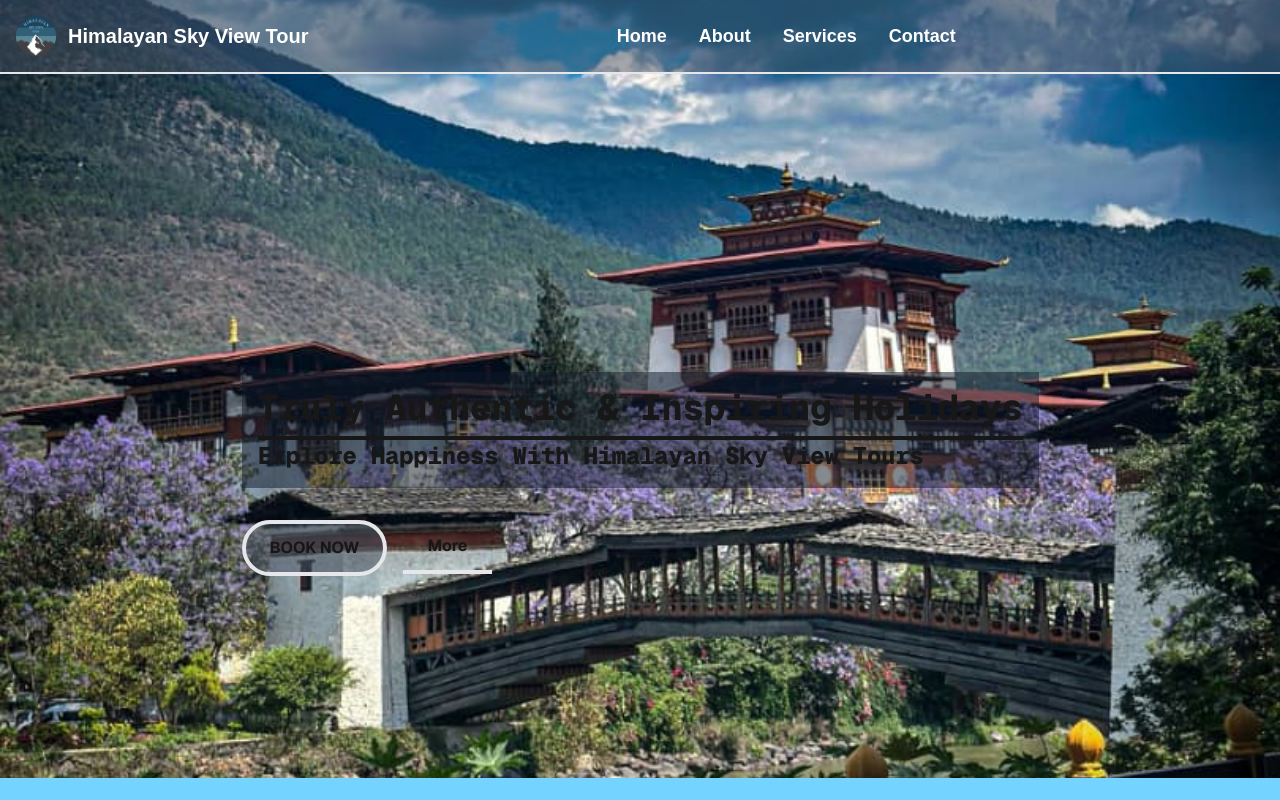
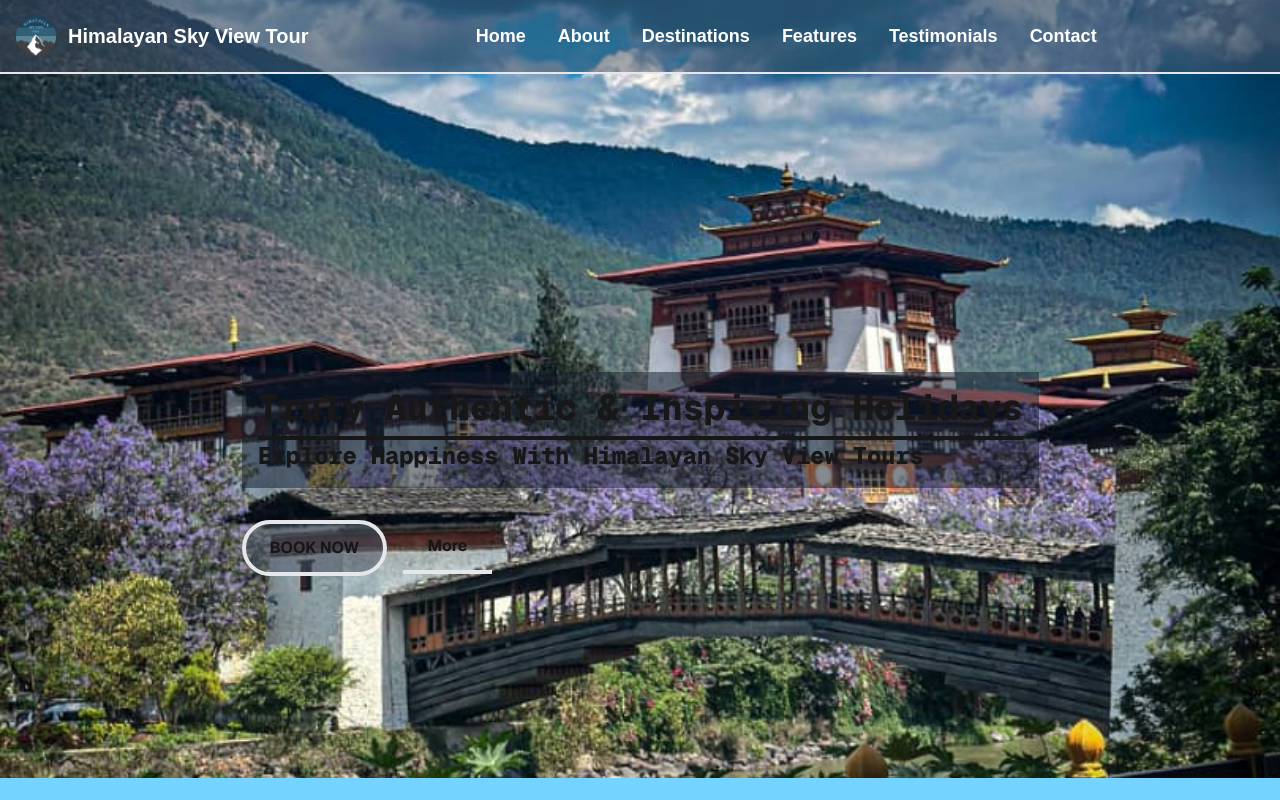
Before and after one commit to Passang-Dorji/BhutanTour, a Next.js app: page / in a window 1280 px wide. Shown: the top 800 px of the page. Built offline with nearby package versions, Linux system fonts and the light colour scheme.

Commit message:
fix: fixes navbar

```diff
--- a/app/component/Navbar.tsx
+++ b/app/component/Navbar.tsx
@@ -7,6 +7,12 @@ import Link from "next/link";
 export default function Navbar() {
 	const [isOpen, setIsOpen] = useState(false);
 
+	const scrollToSection = (id: string) => {
+		const section = document.getElementById(id);
+		if (section) {
+			section.scrollIntoView({ behavior: "smooth" });
+		}
+	};
 	return (
 		<nav className="bg-gray-600/50 border-gray-200 border-b-2 sticky top-0 z-10">
 			<div className="max-w-screen-xl flex flex-wrap items-center justify-between mx-auto p-4">
@@ -31,45 +37,72 @@ export default function Navbar() {
 
 				{/* Desktop Nav */}
 				<div className="hidden md:flex items-center space-x-8 font-bold text-lg">
-					<Link href="/" className="text-white hover:text-blue-300">
+					<button
+						onClick={() => scrollToSection("home")}
+						className="hover:text-blue-300 text-white"
+					>
 						Home
-					</Link>
-					<Link href="/about" className="text-white hover:text-blue-300">
+					</button>
+					<button
+						onClick={() => scrollToSection("about")}
+						className="hover:text-blue-300 text-white"
+					>
 						About
-					</Link>
-					<Link href="/services" className="text-white hover:text-blue-300">
-						Services
-					</Link>
-					<Link href="/contact" className="text-white hover:text-blue-300">
+					</button>
+
+					<button
+						onClick={() => scrollToSection("destinations")}
+						className="hover:text-blue-300 text-white"
+					>
+						Destinations
+					</button>
+
+					<button
+						onClick={() => scrollToSection("features")}
+						className="hover:text-blue-300 text-white"
+					>
+						Features
+					</button>
+
+					<button
+						onClick={() => scrollToSection("testimonials")}
+						className="hover:text-blue-300 text-white"
+					>
+						Testimonials
+					</button>
+					<button
+						onClick={() => scrollToSection("contact")}
+						className="hover:text-blue-300 text-white"
+					>
 						Contact
-					</Link>
+					</button>
 				</div>
 			</div>
-
 			{/* Mobile Drawer */}
 			{isOpen && (
-				<div className="md:hidden bg-gray-700/50 text-white px-4 pb-4 ">
+				<div className="md:hidden bg-gray-700/50 text-white px-4 pb-4">
 					<ul className="flex flex-col space-y-4 mt-4 font-bold text-lg">
-						<li className="hover:bg-blue-500/50">
-							<Link href="/" onClick={() => setIsOpen(false)}>
-								Home
-							</Link>
-						</li>
-						<li className="hover:bg-blue-500/50">
-							<Link href="/about" onClick={() => setIsOpen(false)}>
-								About
-							</Link>
-						</li>
-						<li className="hover:bg-blue-500/50">
-							<Link href="/services" onClick={() => setIsOpen(false)}>
-								Services
-							</Link>
-						</li>
-						<li className="hover:bg-blue-500/50">
-							<Link href="/contact" onClick={() => setIsOpen(false)}>
-								Contact
-							</Link>
-						</li>
+						{[
+							{ name: "Home", id: "home" },
+							{ name: "About", id: "about" },
+							{ name: "Destinations", id: "destinations" },
+							{ name: "Features", id: "features" },
+							{ name: "Testimonials", id: "testimonials" },
+							{ name: "Contact", id: "contact" },
+						].map(({ name, id }) => (
+							<li key={id} className="hover:bg-blue-500/50 rounded-md p-2">
+								<button
+									onClick={() => {
+										const section = document.getElementById(id);
+										if (section) section.scrollIntoView({ behavior: "smooth" });
+										setIsOpen(false);
+									}}
+									className="w-full text-left"
+								>
+									{name}
+								</button>
+							</li>
+						))}
 					</ul>
 				</div>
 			)}
--- a/app/page.tsx
+++ b/app/page.tsx
@@ -6,14 +6,36 @@ import Features from "./component/Features";
 import Testimonials from "./component/Review";
 import ContactPage from "./component/Contact";
 export default function Home() {
+	// return (
+	// 	<div>
+	// 		<HomePage />
+	// 		<AboutPage />
+	// 		<Destinations />
+	// 		<Features />
+	// 		<Testimonials />
+	// 		<ContactPage />
+	// 	</div>
+	// );
 	return (
 		<div>
+			<section id="home">
 				<HomePage />
+			</section>
+			<section id="about">
 				<AboutPage />
+			</section>
+			<section id="destinations">
 				<Destinations />
+			</section>
+			<section id="features">
 				<Features />
+			</section>
+			<section id="testimonials">
 				<Testimonials />
+			</section>
+			<section id="contact">
 				<ContactPage />
+			</section>
 		</div>
 	);
 }
```
Lines whose indentation alone changed are shown as unchanged.
